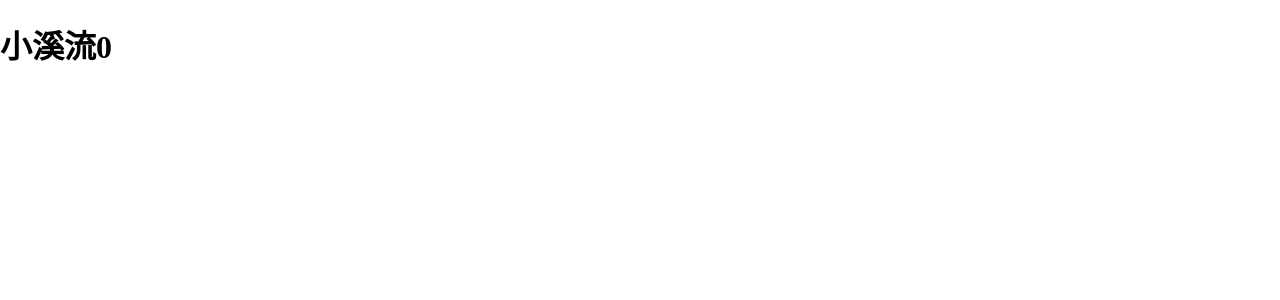
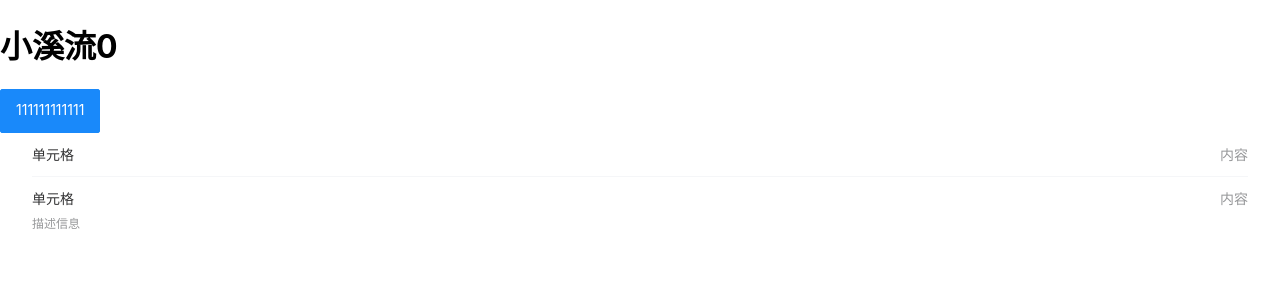
Before and after one commit to xxljunjun/vue3-webApp, a Vue app: page / in a window 1280 px wide. Shown: the top 300 px of the page. Built offline with nearby package versions, Linux system fonts and the light colour scheme.

Commit message:
使用vantUI组件库

```diff
--- a/package.json
+++ b/package.json
@@ -9,6 +9,7 @@
     "preview": "vite preview"
   },
   "dependencies": {
+    "vant": "^3.6.1",
     "vue": "^3.2.37",
     "vue-router": "^4.0.13"
   },
@@ -19,6 +20,7 @@
     "sass-loader": "^13.0.2",
     "style-resources-loader": "^1.5.0",
     "typescript": "^4.6.4",
+    "unplugin-vue-components": "^0.22.4",
     "vite": "^3.0.7",
     "vue-tsc": "^0.39.5"
   }
--- a/src/views/home/index.vue
+++ b/src/views/home/index.vue
@@ -6,6 +6,11 @@ import HelloWorld from '@/components/HelloWorld.vue';
 <template>
   <div class="home">
     <HelloWorld msg="小溪流"/>
+     <van-button type="primary">111111111111</van-button>
+     <van-cell-group inset>
+  <van-cell title="单元格" value="内容" />
+  <van-cell title="单元格" value="内容" label="描述信息" />
+</van-cell-group>
   </div>
 </template>
 <style scoped lang="scss">
--- a/vite.config.ts
+++ b/vite.config.ts
@@ -1,11 +1,15 @@
 import path from 'path'
 import { defineConfig } from 'vite'
 import vue from '@vitejs/plugin-vue'
-
+import Components from 'unplugin-vue-components/vite';
+import { VantResolver } from 'unplugin-vue-components/resolvers';
 
 // https://vitejs.dev/config/
 export default defineConfig({
-  plugins: [vue()],
+  plugins: [vue(),
+    Components({
+      resolvers: [VantResolver()],
+    }),],
     resolve:{
       // 配置路径别名
       alias: {
```
Also changed, not shown: components.d.ts (added, +17 -0 lines), 2 other files (tests, documents, lock files or other folders).
